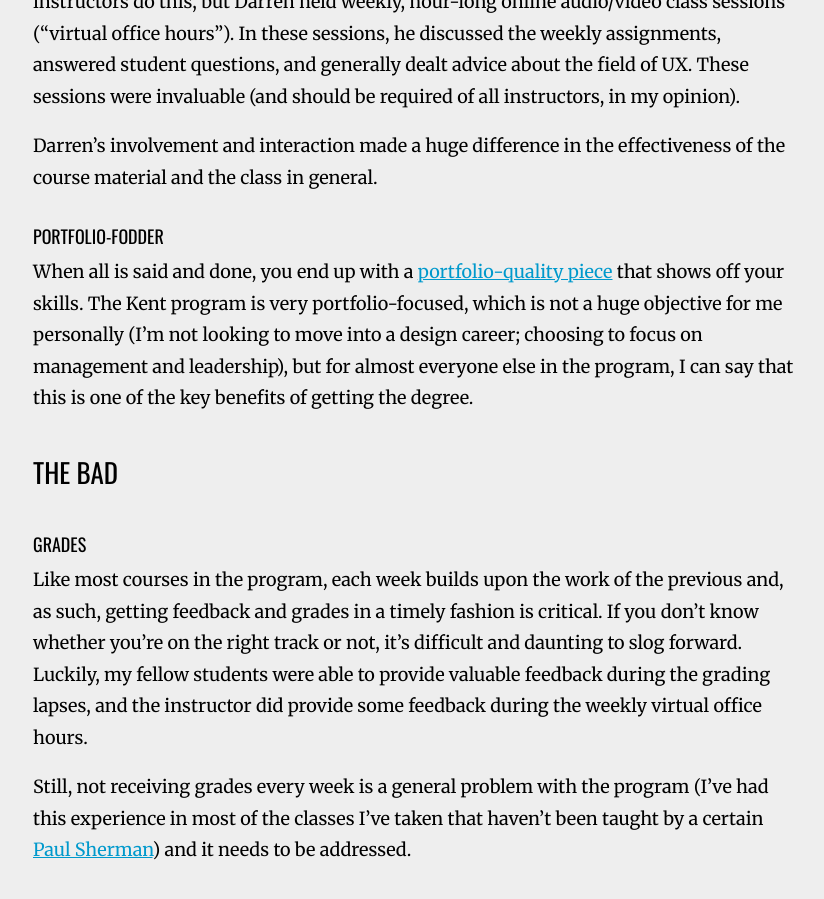
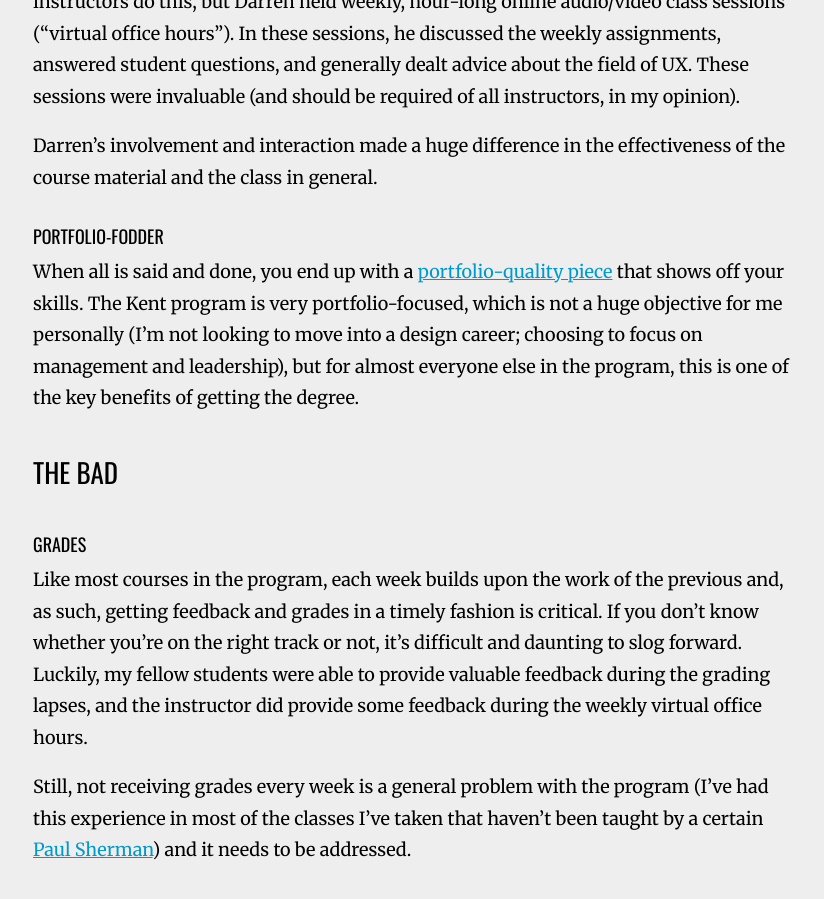
Before and after one commit to drewtodd/drewtodd.github.io, a Jekyll site: the page built from _posts/2016-07-01-ixd-retrospective.md.md, in a window 1280 px wide and 900 px high, scrolled down 1969 px. Shown: the whole window, without its empty margins (223-1047 px from the left). Built offline with Jekyll 4.4.1, drawn with Linux system fonts in a browser that asks for light colours; nearby versions of some CDN libraries; comment, search, counter and statistics services are not loaded.

Commit message:
copy edits

```diff
--- a/_posts/2016-07-01-ixd-retrospective.md.md
+++ b/_posts/2016-07-01-ixd-retrospective.md.md
@@ -37,7 +37,7 @@ My instructor for the Interaction Design class was [Darren Hood][3], an interact
 Darren’s involvement and interaction made a huge difference in the effectiveness of the course material and the class in general.
 
 #### Portfolio-fodder
-When all is said and done, you end up with a [portfolio-quality piece][4] that shows off your skills. The Kent program is very portfolio-focused, which is not a huge objective for me personally (I’m not looking to move into a design career; choosing to focus on management and leadership), but for almost everyone else in the program, I can say that this is one of the key benefits of getting the degree.
+When all is said and done, you end up with a [portfolio-quality piece][4] that shows off your skills. The Kent program is very portfolio-focused, which is not a huge objective for me personally (I’m not looking to move into a design career; choosing to focus on management and leadership), but for almost everyone else in the program, this is one of the key benefits of getting the degree.
 
 ## The Bad
 
```
Also changed, not shown: 2 other files.
